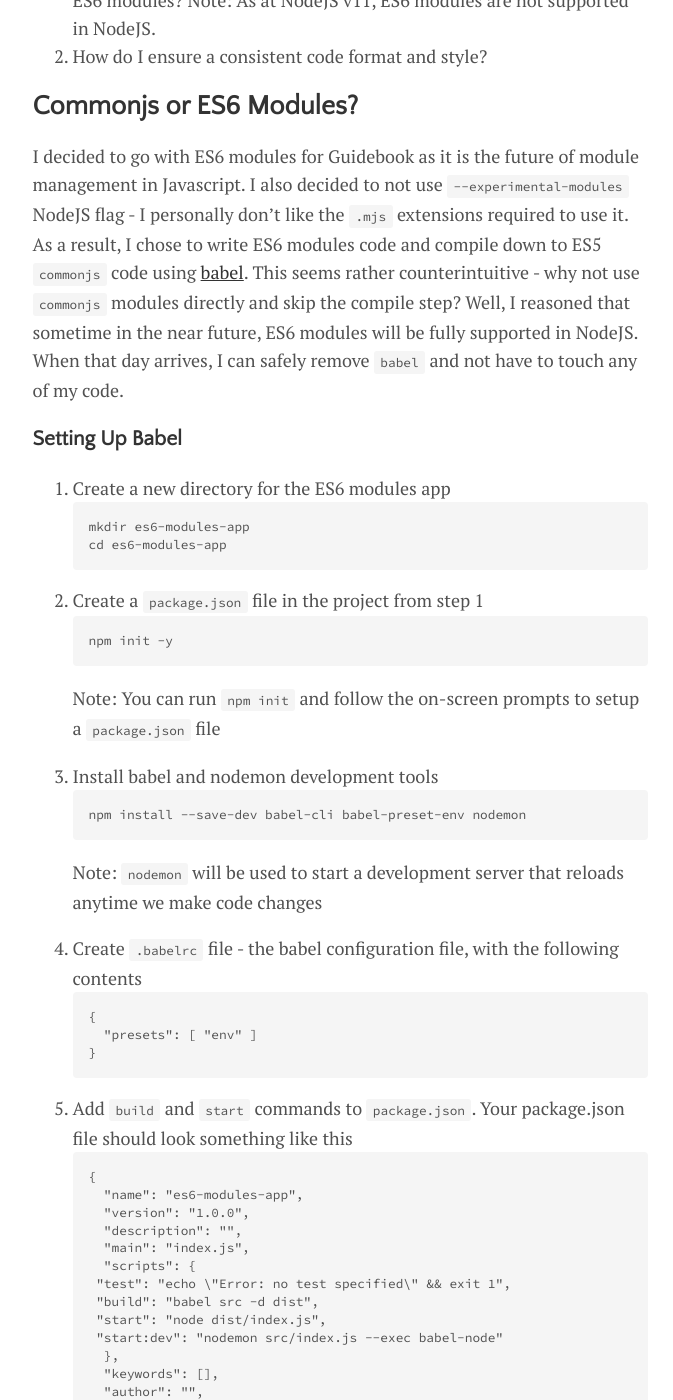
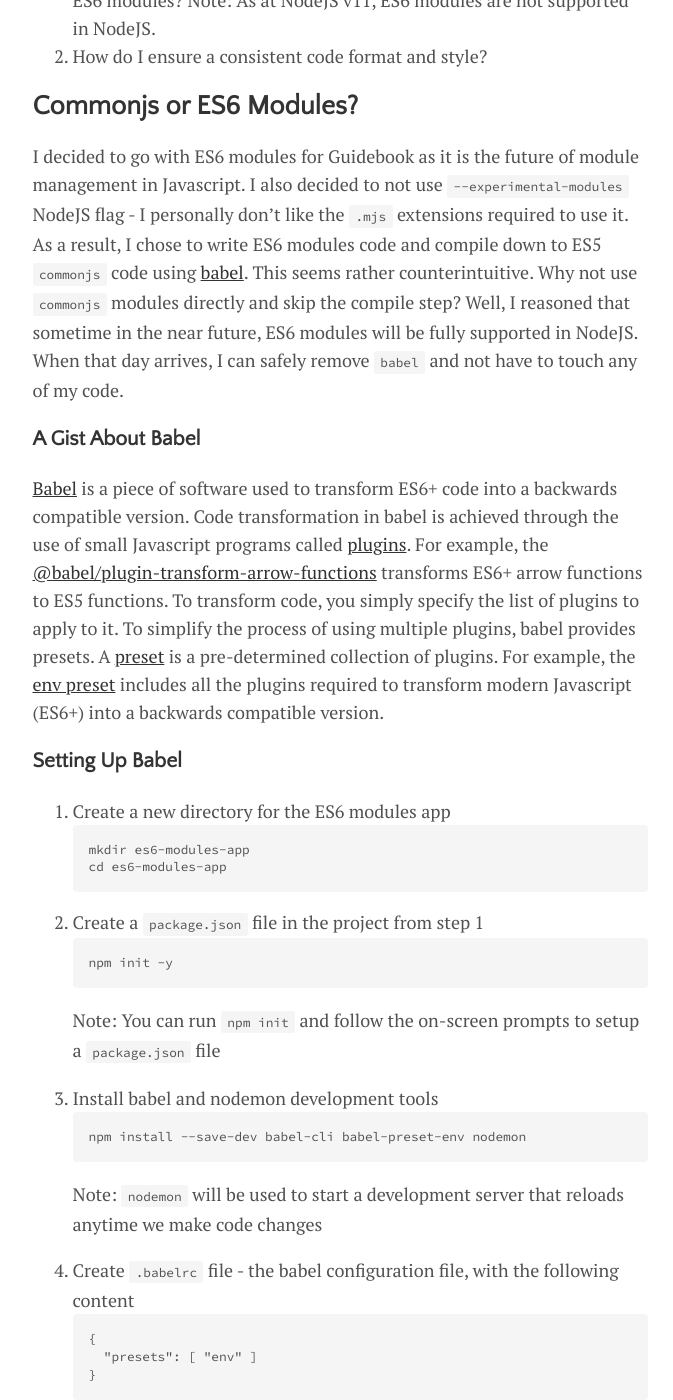
Before and after one commit to biblicalph/biblicalph.github.io, a Jekyll site: the page built from _posts/2019-01-06-es6-modules-in-nodejs.md, in a window 1280 px wide and 1400 px high, scrolled down 338 px. Shown: the whole window, without its empty margins (300-973 px from the left). Built offline with Jekyll 4.4.1, drawn with Linux system fonts in a browser that asks for light colours; some of the changed text lies outside the part shown.

Commit message:
Fix typos based on review comments

````diff
--- a/_posts/2019-01-06-es6-modules-in-nodejs.md
+++ b/_posts/2019-01-06-es6-modules-in-nodejs.md
@@ -6,7 +6,7 @@ categories: journal
 tags: [javascript,node,guidebook,lint,babel,nodemon,es6,modules]
 ---
 
-While working on [Node Guidebook](https://github.com/biblicalph/guidebook){:target="_blank"}, a project I started to share my thoughts on building NodeJS applications, I needed to answers a couple of questions.
+While working on [Node Guidebook](https://github.com/biblicalph/guidebook){:target="_blank"}{:target="_blank"}, a project I started to share my thoughts on building NodeJS applications, I needed to answers a couple of questions.
 
 1. Which do I use? `commonjs` (aka `module.exports` and `require`) or the new ES6 modules?
 Note: As at NodeJS v11, ES6 modules are not  supported in NodeJS.
@@ -15,8 +15,12 @@ Note: As at NodeJS v11, ES6 modules are not  supported in NodeJS.
 ## Commonjs or ES6 Modules?
 I decided to go with ES6 modules for Guidebook as it is the future of module management in Javascript.
 I also decided to not use `--experimental-modules` NodeJS flag - I personally don't like the `.mjs` extensions required to use it.
-As a result, I chose to write ES6 modules code and compile down to ES5 `commonjs` code using [babel](https://babeljs.io/).
-This seems rather counterintuitive - why not use `commonjs` modules directly and skip the compile step? Well, I reasoned that sometime in the near future, ES6 modules will be fully supported in NodeJS. When that day arrives, I can safely remove `babel` and not have to touch any of my code.
+As a result, I chose to write ES6 modules code and compile down to ES5 `commonjs` code using [babel](https://babeljs.io/){:target="_blank"}.
+This seems rather counterintuitive. Why not use `commonjs` modules directly and skip the compile step? Well, I reasoned that sometime in the near future, ES6 modules will be fully supported in NodeJS. When that day arrives, I can safely remove `babel` and not have to touch any of my code.
+
+### A Gist About Babel
+[Babel](https://babeljs.io/docs/en/){:target="_blank"} is a piece of software used to transform ES6+ code into a backwards compatible version. Code transformation in babel is achieved through the use of small Javascript programs called [plugins](https://babeljs.io/docs/en/usage){:target="_blank"}. For example, the [@babel/plugin-transform-arrow-functions](https://babeljs.io/docs/en/babel-plugin-transform-arrow-functions){:target="_blank"} transforms ES6+ arrow functions to ES5 functions. To transform code, you simply specify the list of plugins to apply to it.
+To simplify the process of using multiple plugins, babel provides presets. A [preset](https://babeljs.io/docs/en/usage){:target="_blank"} is a pre-determined collection of plugins. For example, the [env preset](https://babeljs.io/docs/en/presets){:target="_blank"} includes all the plugins required to transform modern Javascript (ES6+) into a backwards compatible version.
 
 ### Setting Up Babel
 1. Create a new directory for the ES6 modules app
@@ -34,7 +38,7 @@ Note: You can run `npm init` and follow the on-screen prompts to setup a `packag
 npm install --save-dev babel-cli babel-preset-env nodemon
 ```
 Note: `nodemon` will be used to start a development server that reloads anytime we make code changes
-3. Create `.babelrc` file - the babel configuration file, with the following contents
+3. Create `.babelrc` file - the babel configuration file, with the following content
 ```
 {
   "presets": [ "env" ]
@@ -84,7 +88,7 @@ console.log('product of %d and %d = %d', 6, 5, prod(6)(5));
 console.log('%d divided by %d = %d', 22, 5, divide(22)(5));
 ```
 
-To start the development server, run `npm run start:dev`. While the server is running, editing either `math.js` or `index.js` reloads the server.
-To deploy your chances to production, run `npm run build` - this creates a `dist` directory which can be deployed to the production server.
+To start the application, run `npm run start:dev`. While the application is running, editing either `math.js` or `index.js` reloads it. That is, you don't have to stop and restart it.
+To deploy your changes to production, run `npm run build` - this creates a `dist` directory which can be deployed to the production server.
 
 Hope you enjoyed this article. See you in the follow up article. In the meantime, feel free to leave comments and suggestions.
````
Also changed, not shown: _posts/2019-01-07-linting-with-eslint-airbnb-and-prettier.md (+11 -11 lines), README.md.
